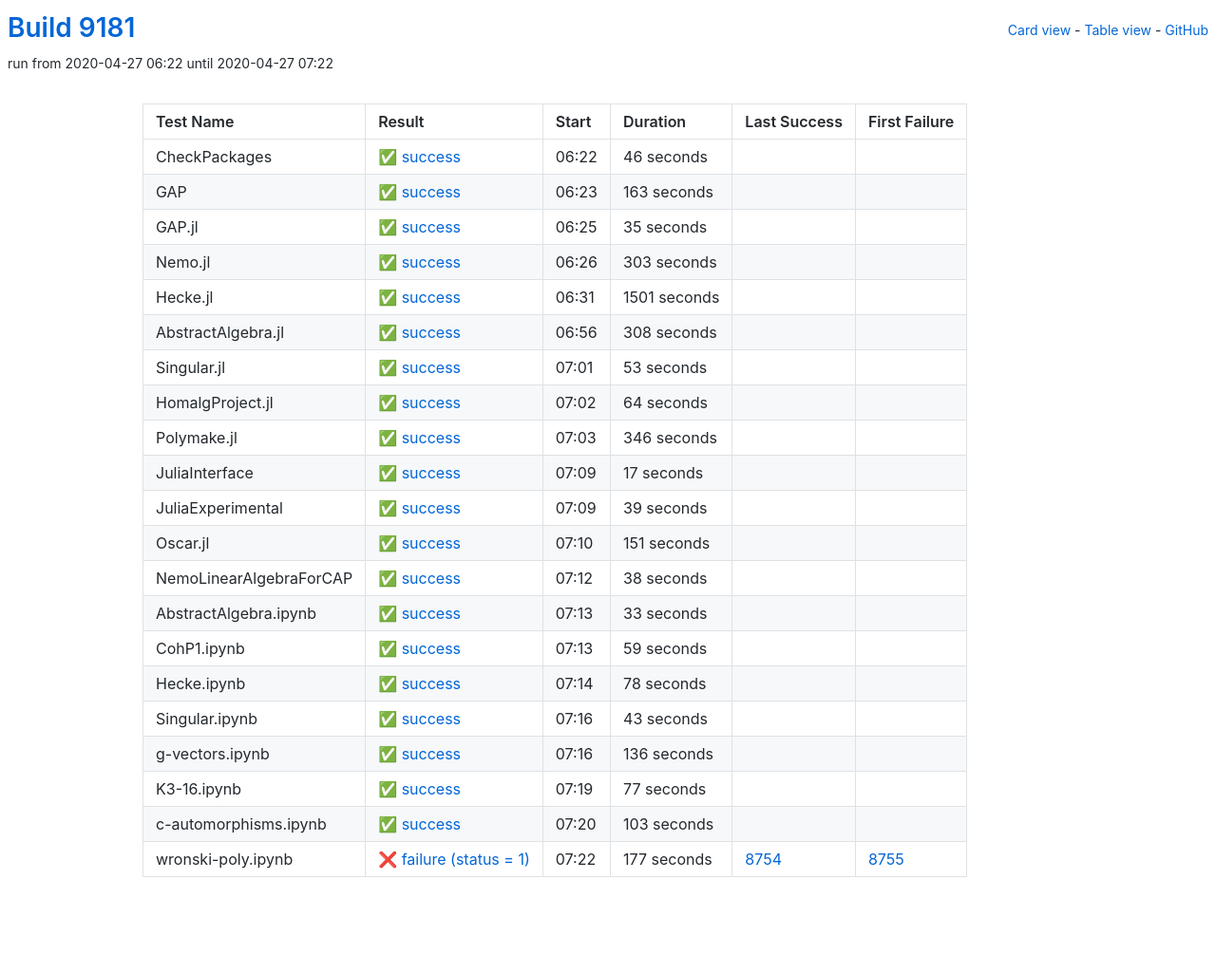
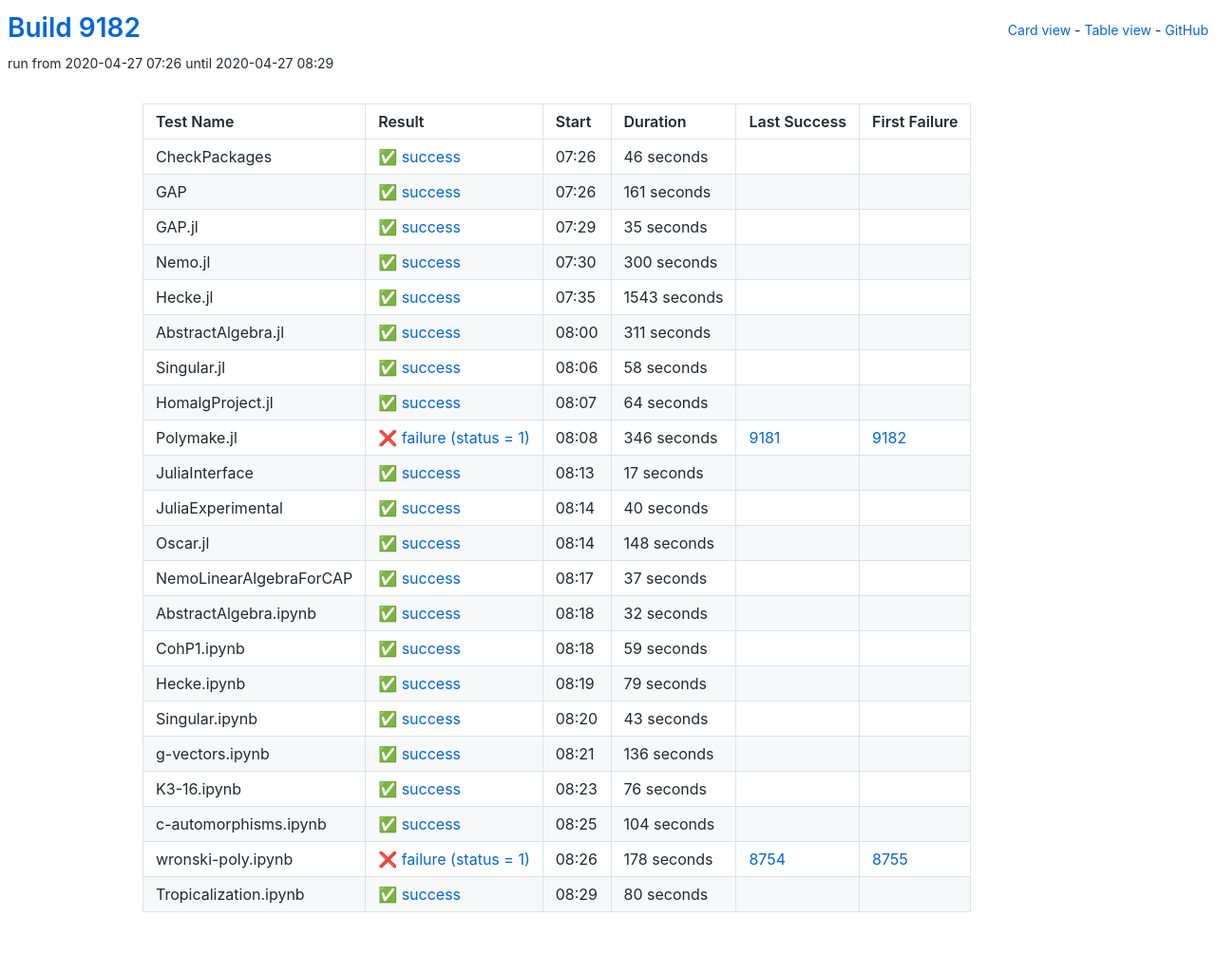
Before and after one commit to oscar-system/oscar-ci-status, a Jekyll site: the page built from table.html, in a window 1280 px wide. Shown: the whole page at 95% size. Built offline with Jekyll 4.4.1, drawn with Linux system fonts in a browser that asks for light colours; before the commit the page ends 988 px from its top, so only the background shows below that.

Commit message:
Build 9182

```diff
--- a/_data/ci.yml
+++ b/_data/ci.yml
@@ -1,5 +1,5 @@
-build: 9181
-build_url: https://oscarci.mathematik.uni-kl.de/job/oscar/9181/
+build: 9182
+build_url: https://oscarci.mathematik.uni-kl.de/job/oscar/9182/
 job: oscar
 tests:
 - duration: 46
@@ -8,20 +8,20 @@
   first_failure_url: null
   last_success: false
   last_success_url: null
-  log: https://oscarci.mathematik.uni-kl.de/job/oscar/9181/artifact/logs/build-9181/CheckPackages.log
+  log: https://oscarci.mathematik.uni-kl.de/job/oscar/9182/artifact/logs/build-9182/CheckPackages.log
   name: CheckPackages
-  start: 2020-04-27 06:22
+  start: 2020-04-27 07:26
   status: success
   success: true
-- duration: 163
+- duration: 161
   exitcode: 0
   first_failure: false
   first_failure_url: null
   last_success: false
   last_success_url: null
-  log: https://oscarci.mathematik.uni-kl.de/job/oscar/9181/artifact/logs/build-9181/GAP.log
+  log: https://oscarci.mathematik.uni-kl.de/job/oscar/9182/artifact/logs/build-9182/GAP.log
   name: GAP
-  start: 2020-04-27 06:23
+  start: 2020-04-27 07:26
   status: success
   success: true
 - duration: 35
@@ -30,53 +30,53 @@
   first_failure_url: null
   last_success: false
   last_success_url: null
-  log: https://oscarci.mathematik.uni-kl.de/job/oscar/9181/artifact/logs/build-9181/GAP.jl.log
+  log: https://oscarci.mathematik.uni-kl.de/job/oscar/9182/artifact/logs/build-9182/GAP.jl.log
   name: GAP.jl
-  start: 2020-04-27 06:25
+  start: 2020-04-27 07:29
   status: success
   success: true
-- duration: 303
+- duration: 300
   exitcode: 0
   first_failure: false
   first_failure_url: null
   last_success: false
   last_success_url: null
-  log: https://oscarci.mathematik.uni-kl.de/job/oscar/9181/artifact/logs/build-9181/Nemo.jl.log
+  log: https://oscarci.mathematik.uni-kl.de/job/oscar/9182/artifact/logs/build-9182/Nemo.jl.log
   name: Nemo.jl
-  start: 2020-04-27 06:26
+  start: 2020-04-27 07:30
   status: success
   success: true
-- duration: 1501
+- duration: 1543
   exitcode: 0
   first_failure: false
   first_failure_url: null
   last_success: false
   last_success_url: null
-  log: https://oscarci.mathematik.uni-kl.de/job/oscar/9181/artifact/logs/build-9181/Hecke.jl.log
+  log: https://oscarci.mathematik.uni-kl.de/job/oscar/9182/artifact/logs/build-9182/Hecke.jl.log
   name: Hecke.jl
-  start: 2020-04-27 06:31
+  start: 2020-04-27 07:35
   status: success
   success: true
-- duration: 308
+- duration: 311
   exitcode: 0
   first_failure: false
   first_failure_url: null
   last_success: false
   last_success_url: null
-  log: https://oscarci.mathematik.uni-kl.de/job/oscar/9181/artifact/logs/build-9181/AbstractAlgebra.jl.log
+  log: https://oscarci.mathematik.uni-kl.de/job/oscar/9182/artifact/logs/build-9182/AbstractAlgebra.jl.log
   name: AbstractAlgebra.jl
-  start: 2020-04-27 06:56
+  start: 2020-04-27 08:00
   status: success
   success: true
-- duration: 53
+- duration: 58
   exitcode: 0
   first_failure: false
   first_failure_url: null
   last_success: false
   last_success_url: null
-  log: https://oscarci.mathematik.uni-kl.de/job/oscar/9181/artifact/logs/build-9181/Singular.jl.log
+  log: https://oscarci.mathematik.uni-kl.de/job/oscar/9182/artifact/logs/build-9182/Singular.jl.log
   name: Singular.jl
-  start: 2020-04-27 07:01
+  start: 2020-04-27 08:06
   status: success
   success: true
 - duration: 64
@@ -85,75 +85,75 @@
   first_failure_url: null
   last_success: false
   last_success_url: null
-  log: https://oscarci.mathematik.uni-kl.de/job/oscar/9181/artifact/logs/build-9181/HomalgProject.jl.log
+  log: https://oscarci.mathematik.uni-kl.de/job/oscar/9182/artifact/logs/build-9182/HomalgProject.jl.log
   name: HomalgProject.jl
-  start: 2020-04-27 07:02
+  start: 2020-04-27 08:07
   status: success
   success: true
 - duration: 346
-  exitcode: 0
-  first_failure: false
-  first_failure_url: null
-  last_success: false
-  last_success_url: null
-  log: https://oscarci.mathematik.uni-kl.de/job/oscar/9181/artifact/logs/build-9181/Polymake.jl.log
+  exitcode: 1
+  first_failure: 9182
+  first_failure_url: https://oscarci.mathematik.uni-kl.de/job/oscar/9182/
+  last_success: 9181
+  last_success_url: https://oscarci.mathematik.uni-kl.de/job/oscar/9181/
+  log: https://oscarci.mathematik.uni-kl.de/job/oscar/9182/artifact/logs/build-9182/Polymake.jl.log
   name: Polymake.jl
-  start: 2020-04-27 07:03
-  status: success
-  success: true
+  start: 2020-04-27 08:08
+  status: failure
+  success: false
 - duration: 17
   exitcode: 0
   first_failure: false
   first_failure_url: null
   last_success: false
   last_success_url: null
-  log: https://oscarci.mathematik.uni-kl.de/job/oscar/9181/artifact/logs/build-9181/JuliaInterface.log
+  log: https://oscarci.mathematik.uni-kl.de/job/oscar/9182/artifact/logs/build-9182/JuliaInterface.log
   name: JuliaInterface
-  start: 2020-04-27 07:09
+  start: 2020-04-27 08:13
   status: success
   success: true
-- duration: 39
+- duration: 40
   exitcode: 0
   first_failure: false
   first_failure_url: null
   last_success: false
   last_success_url: null
-  log: https://oscarci.mathematik.uni-kl.de/job/oscar/9181/artifact/logs/build-9181/JuliaExperimental.log
+  log: https://oscarci.mathematik.uni-kl.de/job/oscar/9182/artifact/logs/build-9182/JuliaExperimental.log
   name: JuliaExperimental
-  start: 2020-04-27 07:09
+  start: 2020-04-27 08:14
   status: success
   success: true
-- duration: 151
+- duration: 148
   exitcode: 0
   first_failure: false
   first_failure_url: null
   last_success: false
   last_success_url: null
-  log: https://oscarci.mathematik.uni-kl.de/job/oscar/9181/artifact/logs/build-9181/Oscar.jl.log
+  log: https://oscarci.mathematik.uni-kl.de/job/oscar/9182/artifact/logs/build-9182/Oscar.jl.log
   name: Oscar.jl
-  start: 2020-04-27 07:10
+  start: 2020-04-27 08:14
   status: success
   success: true
-- duration: 38
+- duration: 37
   exitcode: 0
   first_failure: false
   first_failure_url: null
   last_success: false
   last_success_url: null
-  log: https://oscarci.mathematik.uni-kl.de/job/oscar/9181/artifact/logs/build-9181/NemoLinearAlgebraForCAP.log
+  log: https://oscarci.mathematik.uni-kl.de/job/oscar/9182/artifact/logs/build-9182/NemoLinearAlgebraForCAP.log
   name: NemoLinearAlgebraForCAP
-  start: 2020-04-27 07:12
+  start: 2020-04-27 08:17
   status: success
   success: true
-- duration: 33
+- duration: 32
   exitcode: 0
   first_failure: false
   first_failure_url: null
   last_success: false
   last_success_url: null
-  log: https://oscarci.mathematik.uni-kl.de/job/oscar/9181/artifact/logs/build-9181/AbstractAlgebra.ipynb.log
+  log: https://oscarci.mathematik.uni-kl.de/job/oscar/9182/artifact/logs/build-9182/AbstractAlgebra.ipynb.log
   name: AbstractAlgebra.ipynb
-  start: 2020-04-27 07:13
+  start: 2020-04-27 08:18
   status: success
   success: true
 - duration: 59
@@ -162,20 +162,20 @@
   first_failure_url: null
   last_success: false
   last_success_url: null
-  log: https://oscarci.mathematik.uni-kl.de/job/oscar/9181/artifact/logs/build-9181/CohP1.ipynb.log
+  log: https://oscarci.mathematik.uni-kl.de/job/oscar/9182/artifact/logs/build-9182/CohP1.ipynb.log
   name: CohP1.ipynb
-  start: 2020-04-27 07:13
+  start: 2020-04-27 08:18
   status: success
   success: true
-- duration: 78
+- duration: 79
   exitcode: 0
   first_failure: false
   first_failure_url: null
   last_success: false
   last_success_url: null
-  log: https://oscarci.mathematik.uni-kl.de/job/oscar/9181/artifact/logs/build-9181/Hecke.ipynb.log
+  log: https://oscarci.mathematik.uni-kl.de/job/oscar/9182/artifact/logs/build-9182/Hecke.ipynb.log
   name: Hecke.ipynb
-  start: 2020-04-27 07:14
+  start: 2020-04-27 08:19
   status: success
   success: true
 - duration: 43
@@ -184,9 +184,9 @@
   first_failure_url: null
   last_success: false
   last_success_url: null
-  log: https://oscarci.mathematik.uni-kl.de/job/oscar/9181/artifact/logs/build-9181/Singular.ipynb.log
+  log: https://oscarci.mathematik.uni-kl.de/job/oscar/9182/artifact/logs/build-9182/Singular.ipynb.log
   name: Singular.ipynb
-  start: 2020-04-27 07:16
+  start: 2020-04-27 08:20
   status: success
   success: true
 - duration: 136
@@ -195,41 +195,52 @@
   first_failure_url: null
   last_success: false
   last_success_url: null
-  log: https://oscarci.mathematik.uni-kl.de/job/oscar/9181/artifact/logs/build-9181/g-vectors.ipynb.log
+  log: https://oscarci.mathematik.uni-kl.de/job/oscar/9182/artifact/logs/build-9182/g-vectors.ipynb.log
   name: g-vectors.ipynb
-  start: 2020-04-27 07:16
+  start: 2020-04-27 08:21
   status: success
   success: true
-- duration: 77
+- duration: 76
   exitcode: 0
   first_failure: false
   first_failure_url: null
   last_success: false
   last_success_url: null
-  log: https://oscarci.mathematik.uni-kl.de/job/oscar/9181/artifact/logs/build-9181/K3-16.ipynb.log
+  log: https://oscarci.mathematik.uni-kl.de/job/oscar/9182/artifact/logs/build-9182/K3-16.ipynb.log
   name: K3-16.ipynb
-  start: 2020-04-27 07:19
+  start: 2020-04-27 08:23
   status: success
   success: true
-- duration: 103
+- duration: 104
   exitcode: 0
   first_failure: false
   first_failure_url: null
   last_success: false
   last_success_url: null
-  log: https://oscarci.mathematik.uni-kl.de/job/oscar/9181/artifact/logs/build-9181/c-automorphisms.ipynb.log
+  log: https://oscarci.mathematik.uni-kl.de/job/oscar/9182/artifact/logs/build-9182/c-automorphisms.ipynb.log
   name: c-automorphisms.ipynb
-  start: 2020-04-27 07:20
+  start: 2020-04-27 08:25
   status: success
   success: true
-- duration: 177
+- duration: 178
   exitcode: 1
   first_failure: 8755
   first_failure_url: https://oscarci.mathematik.uni-kl.de/job/oscar/8755/
   last_success: 8754
   last_success_url: https://oscarci.mathematik.uni-kl.de/job/oscar/8754/
-  log: https://oscarci.mathematik.uni-kl.de/job/oscar/9181/artifact/logs/build-9181/wronski-poly.ipynb.log
+  log: https://oscarci.mathematik.uni-kl.de/job/oscar/9182/artifact/logs/build-9182/wronski-poly.ipynb.log
   name: wronski-poly.ipynb
-  start: 2020-04-27 07:22
+  start: 2020-04-27 08:26
   status: failure
   success: false
+- duration: 80
+  exitcode: 0
+  first_failure: false
+  first_failure_url: null
+  last_success: false
+  last_success_url: null
+  log: https://oscarci.mathematik.uni-kl.de/job/oscar/9182/artifact/logs/build-9182/Tropicalization.ipynb.log
+  name: Tropicalization.ipynb
+  start: 2020-04-27 08:29
+  status: success
+  success: true
```
Also changed, not shown: README.md.
